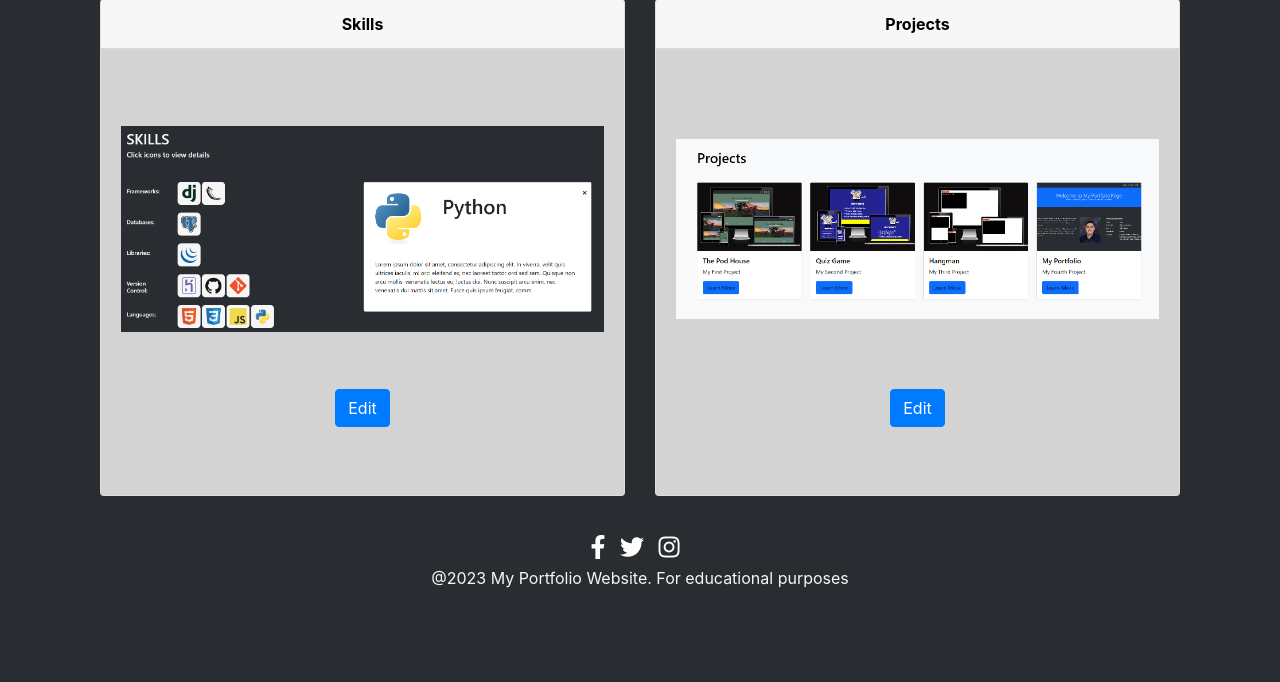
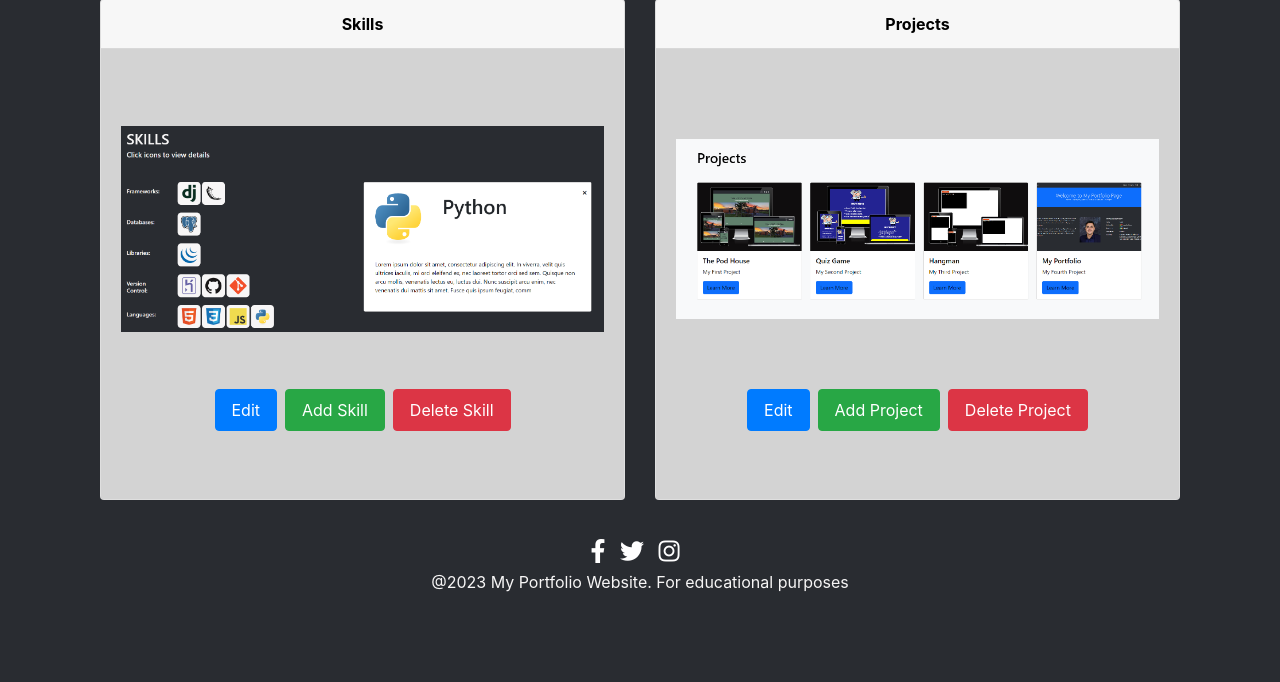
Before and after one commit to Aron-M/My-Portfolio, a Django app: template my_pf/templates/pages/dashboard.html in a window 1280 px wide. Shown: the part 764-1446 px from the top of the page. Before the commit the page ends 1352 px from the top, so only its background shows below. Run offline with Django 4.2, Linux system fonts and the light colour scheme; the template is opened without the code that fills it, so the values that code supplies are empty; some libraries are stand-ins or nearby versions.

Commit message:
added authentication functionality within the 'dashboard' page when clicking on any of the CRUD buttons

```diff
--- a/my_pf/templates/pages/dashboard.html
+++ b/my_pf/templates/pages/dashboard.html
@@ -62,14 +62,20 @@
               <div class="text-center mt-auto">
                 {% if user.is_authenticated %}
                   <div class="d-flex justify-content-between">
-                    <a href="{% url 'edit-skills' 11 %}" class="nav-link btn btn-primary">Edit</a>
+                    <a href="{% url 'edit-skills' 44 %}" class="nav-link btn btn-primary">Edit</a>
                     <div style="margin-left: 0.5rem;"></div>
                     <a href="{% url 'add-skill' %}" class="nav-link btn btn-success">Add Skill</a>
                     <div style="margin-left: 0.5rem;"></div>
                     <a href="{% url 'add-skill' %}" class="nav-link btn btn-danger">Delete Skill</a>
                   </div>
                 {% else %}
-                  <a href="{% url 'account_login' %}?next={% url 'edit-skills' 11 %}" class="btn btn-primary edit-button">Edit</a>
+                  <div class="d-flex justify-content-between">
+                    <a href="{% url 'account_login' %}?next={% url 'edit-skills' 44 %}" class="nav-link btn btn-primary">Edit</a>
+                    <div style="margin-left: 0.5rem;"></div>
+                    <a href="{% url 'account_login' %}?next={% url 'add-skill' %}" class="nav-link btn btn-success">Add Skill</a>
+                    <div style="margin-left: 0.5rem;"></div>
+                    <a href="{% url 'account_login' %}?next={% url 'add-skill' %}" class="nav-link btn btn-danger">Delete Skill</a>
+                  </div>
                 {% endif %}
               </div>
             </div>
@@ -93,7 +99,13 @@
                     <a href="{% url 'add-project' %}" class="nav-link btn btn-danger">Delete Project</a>
                   </div>
                 {% else %}
-                  <a href="{% url 'account_login' %}?next={% url 'edit-projects' 44 %}" class="btn btn-primary edit-button">Edit</a>
+                  <div class="d-flex justify-content-between">
+                    <a href="{% url 'account_login' %}?next={% url 'edit-projects' 44 %}" class="nav-link btn btn-primary">Edit</a>
+                    <div style="margin-left: 0.5rem;"></div>
+                    <a href="{% url 'account_login' %}?next={% url 'add-project' %}" class="nav-link btn btn-success">Add Project</a>
+                    <div style="margin-left: 0.5rem;"></div>
+                    <a href="{% url 'account_login' %}?next={% url 'add-project' %}" class="nav-link btn btn-danger">Delete Project</a>
+                  </div>
                 {% endif %}
               </div>
             </div>
```
